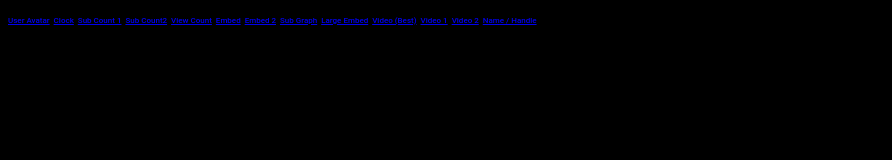
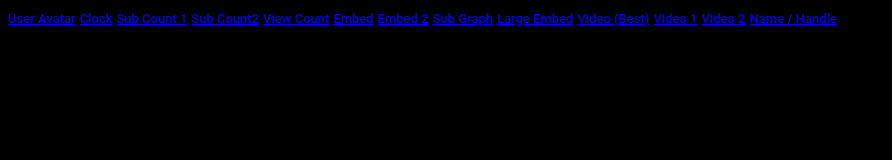
Before and after one commit to LSCounts-V5/breadstats.xyz, a plain HTML site: page index.html in a window 1280 px wide. Shown: the whole page, without its empty margins (0-892 px from the left). Drawn offline with Linux system fonts and the light colour scheme.

Commit message:
Update index.html

```diff
--- a/index.html
+++ b/index.html
@@ -11,7 +11,7 @@
       }
 
       .text {
-        font-size: 8px;
+        font-size: 13px;
       }
     </style>
   </head>
```
